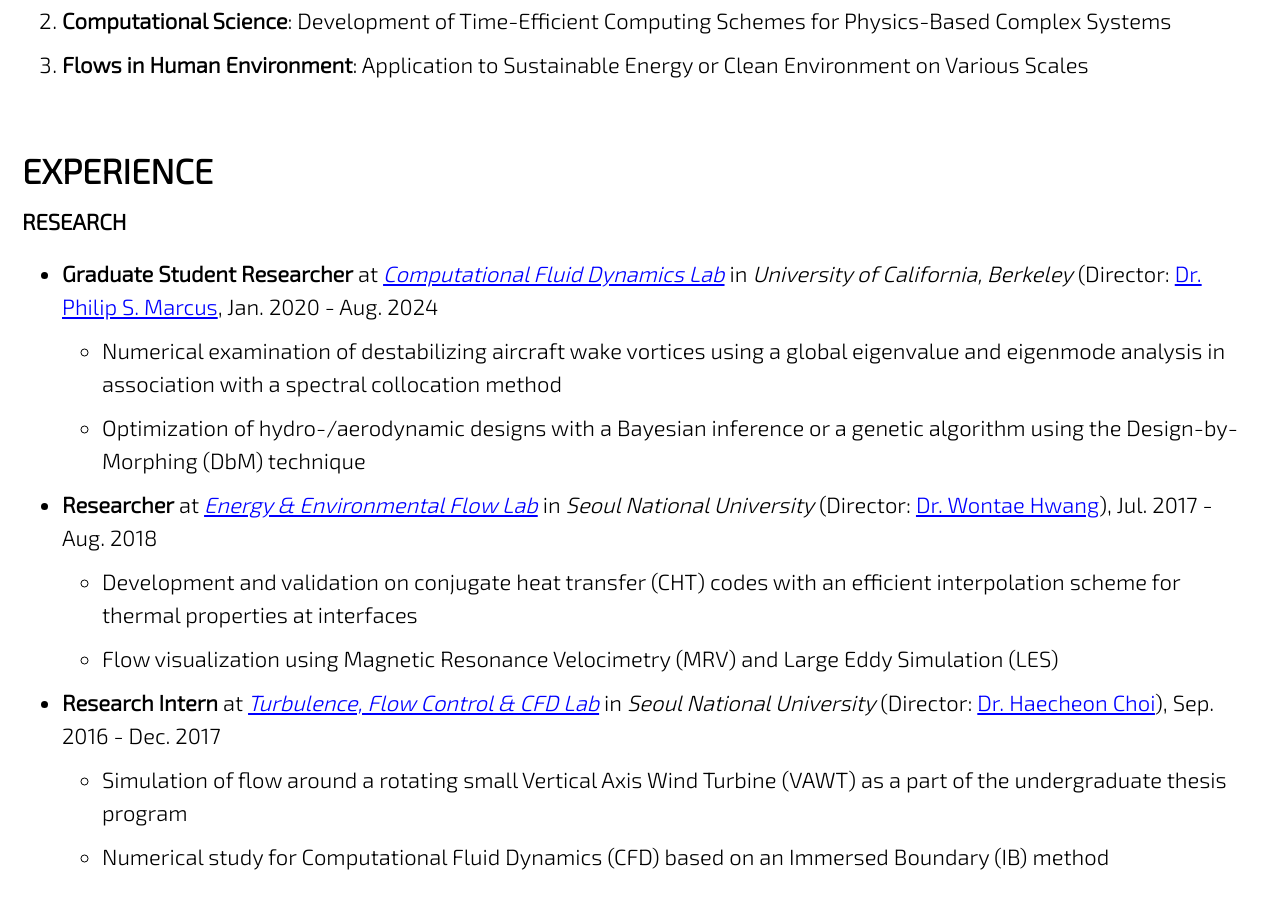
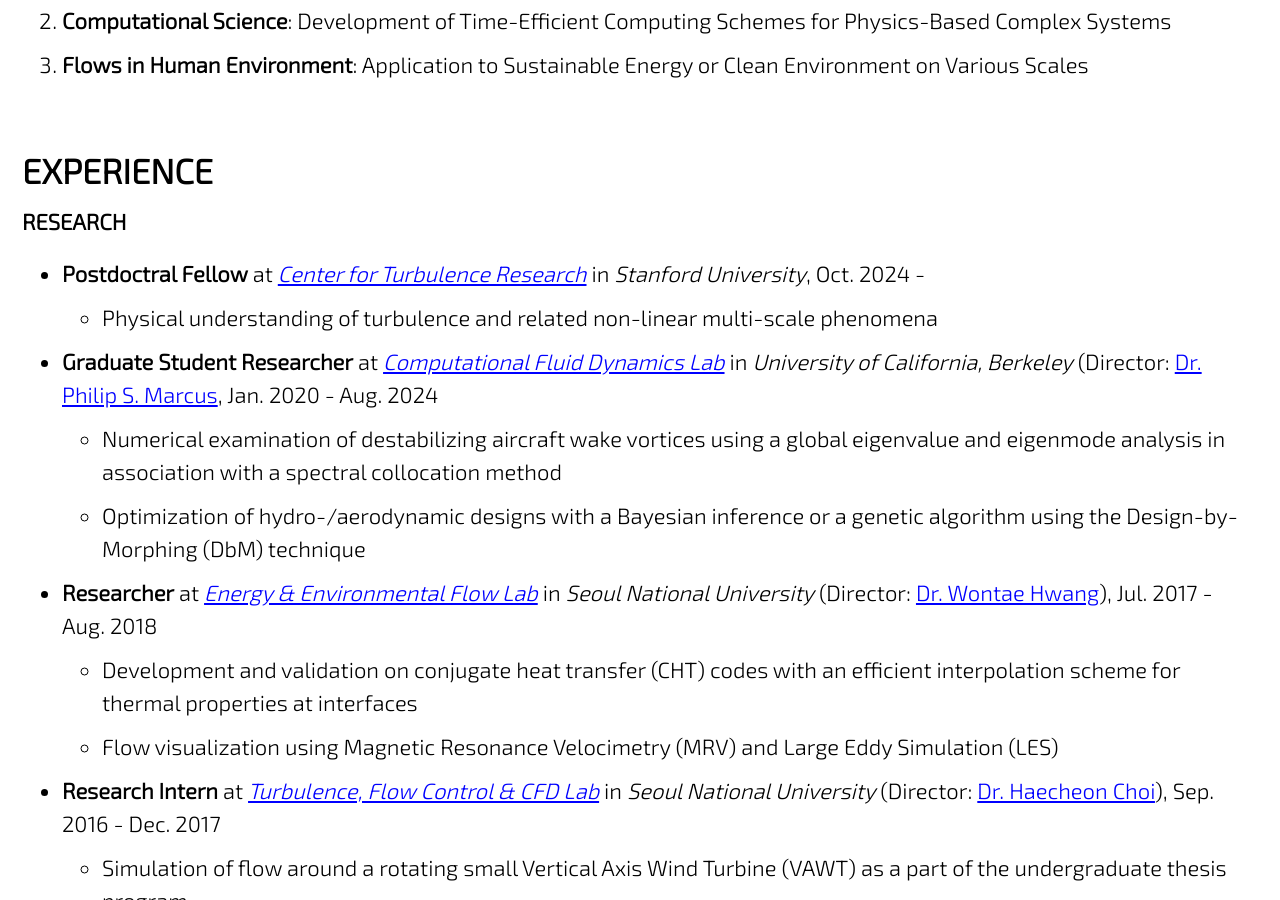
Before and after one commit to jun9303/jun9303.github.io, a Jekyll site: the page built from _pages/about_me.md, in a window 1280 px wide and 900 px high, scrolled down 1409 px. Built offline with Jekyll 4.4.1, drawn with Linux system fonts in a browser that asks for light colours; cached includes are drawn as plain includes; nearby versions of some CDN libraries; some of the changed text lies outside the part shown.

Commit message:
Profile Updated 071324

```diff
--- a/_pages/about_me.md
+++ b/_pages/about_me.md
@@ -61,6 +61,9 @@ feature_row:
 
 ### RESEARCH
 
+- **Postdoctral Fellow** at *[Center for Turbulence Research](https://ctr.stanford.edu/)* in *Stanford University*, Oct. 2024 -
+  + Physical understanding of turbulence and related non-linear multi-scale phenomena
+
 - **Graduate Student Researcher** at *[Computational Fluid Dynamics Lab](https://cfd.me.berkeley.edu/)* in *University of California, Berkeley* (Director:  [Dr. Philip S. Marcus](https://me.berkeley.edu/people/philip-s-marcus/), Jan. 2020 - Aug. 2024
   + Numerical examination of destabilizing aircraft wake vortices using a global eigenvalue and eigenmode analysis in association with a spectral collocation method
   + Optimization of hydro-/aerodynamic designs with a Bayesian inference or a genetic algorithm using the Design-by-Morphing (DbM) technique
@@ -103,6 +106,8 @@ feature_row:
 
 ### FELLOWSHIPS
 
+- **Postdoctral Fellowship** from *Center for Turbulence Research* at *Stanford University*, Oct. 2024 - Sep. 2025
+  + Academic and financial supports for research on turbulence
 - **Departmental Graduate Fellowship** from *College of Engineering* at *University of California, Berkeley*, Aug. 2023 - Dec. 2023
   + Selective departmental award offering stipends with full tuition and fee waivers
 - **[Overseas Ph.D. Scholarship](http://www.taekwanggroup.co.kr/homepage/eng/iljuFoundationIntro.do)** from *Ilju Academy and Culture Foundation*, Aug. 2019 - Jul. 2023
```
